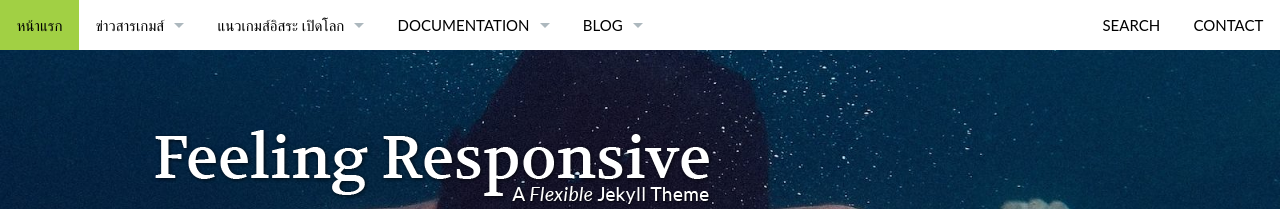
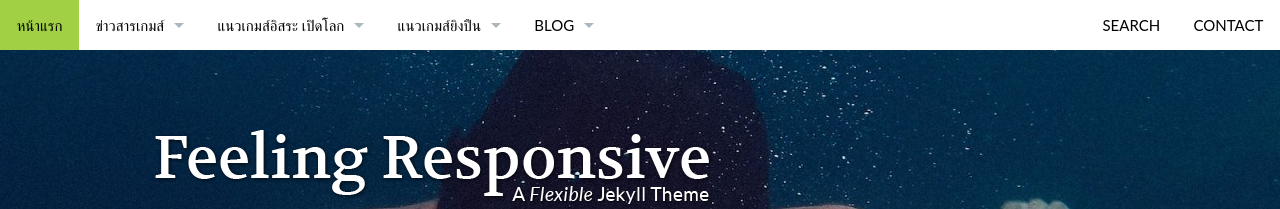
Before and after one commit to playgamenews/playgamenews.github.io, a Jekyll site: the page built from index.md, in a window 1280 px wide. Shown: the top 209 px of the page. Built offline with Jekyll 4.4.1, drawn with Linux system fonts in a browser that asks for light colours; some of the changed text lies outside the part shown.

Commit message:
แนวเกมส์ยิง

```diff
--- a/_data/navigation.yml
+++ b/_data/navigation.yml
@@ -32,15 +32,19 @@
   - title: "• รีวิวเกมส์ Goat simulator"
     url: "/design/no-header-but-image/"
 
-- title: Documentation
+- title: "แนวเกมส์ยิงปืน"
   url: "/documentation/"
   side: left
   dropdown:
-  - title: Documentation
+  - title: "รีวิวเกมส์ Call of duty"
     url: "/documentation/"
-  - title: "Changelog"
+  - title: "รีวิวเกมส์ CS:GO"
     url: "/changelog/"
-  - title: "Roadmap"
+  - title: "รีวิวเกมส์ Bioshock"
+    url: "/roadmap/"
+  - title: "รีวิวเกมส์ Dead Space"
+    url: "/changelog/"
+  - title: "เนื้อเรื่อง Bioshock"
     url: "/roadmap/"
 
 - title: Blog
```
